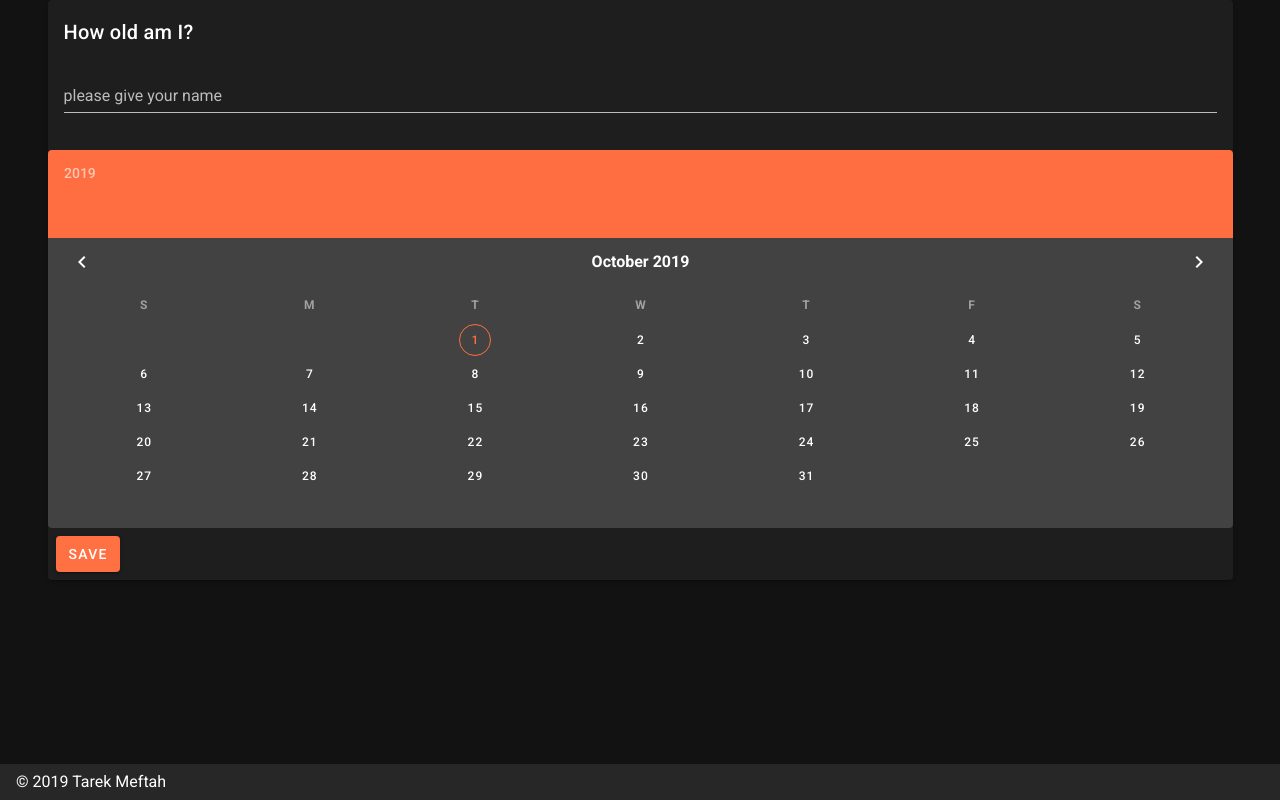
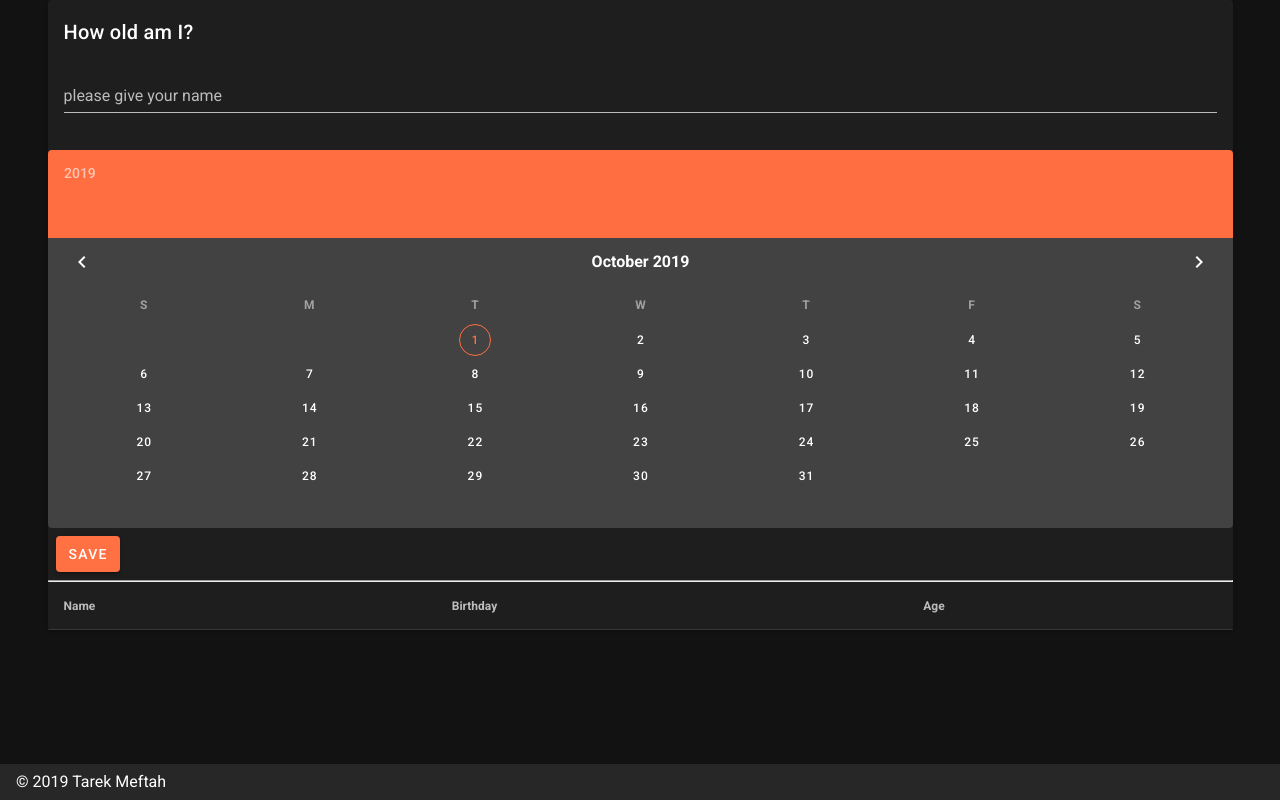
Before and after one commit to tmeftah/age-calculator-nuxt, a Nuxt app: page / in a window 1280 px wide. Built offline with nearby package versions, Linux system fonts and the light colour scheme.

Commit message:
add list of users

```diff
--- a/pages/index.vue
+++ b/pages/index.vue
@@ -26,6 +26,34 @@
             save
           </v-btn>
         </v-card-actions>
+        <hr>
+        <v-simple-table>
+          <template v-slot:default>
+            <thead>
+              <tr>
+                <th class="text-left">
+                  Name
+                </th>
+                <th class="text-left">
+                  Birthday
+                </th>
+                <th class="text-left">
+                  Age
+                </th>
+              </tr>
+            </thead>
+            <tbody>
+              <tr
+                v-for="item in getUsers"
+                :key="item.name"
+              >
+                <td>{{ item.username }}</td>
+                <td>{{ item.birthday }}</td>
+                <td>{{ item.age.years }} year(s) , {{ item.age.months }} month(s), {{ item.age.days }} day(s)</td>
+              </tr>
+            </tbody>
+          </template>
+        </v-simple-table>
       </v-card>
     </v-flex>
   </v-layout>
@@ -60,6 +88,7 @@ export default {
       }
       event.preventDefault()
     }
+
   }
 }
 </script>
```
